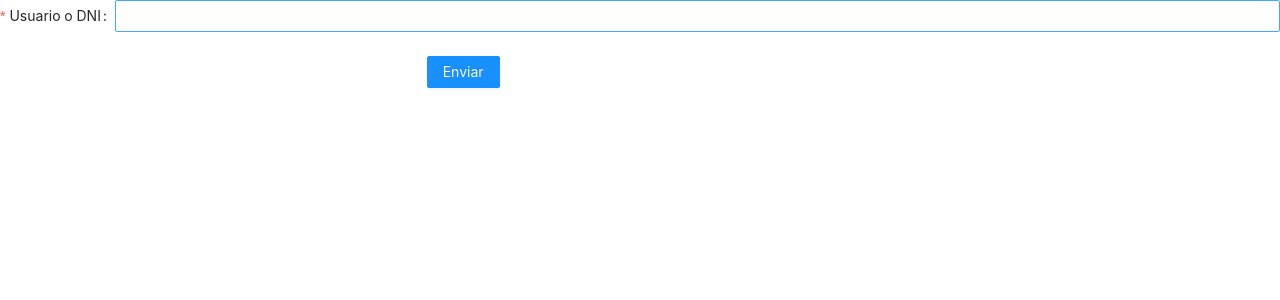
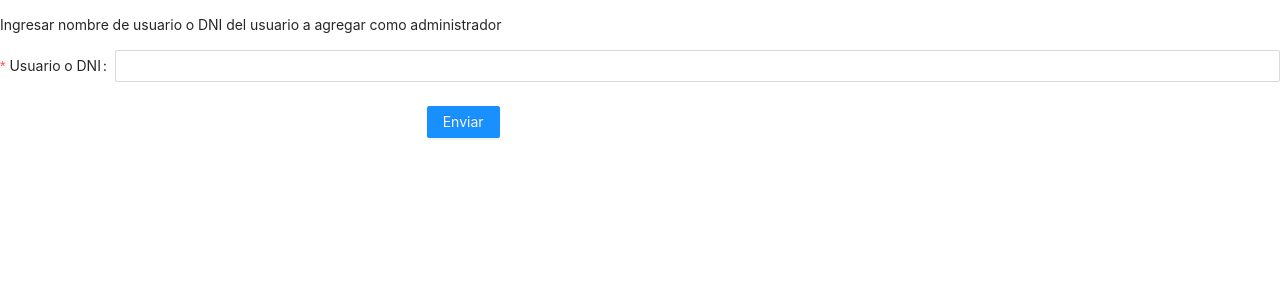
Before and after one commit to chriscucco/tp-voto-electronico, a React (Create React App) app: page /add_admin in a window 1280 px wide. Shown: the top 300 px of the page. Built offline with nearby package versions, Linux system fonts and the light colour scheme; no server answers.

Commit message:
add admin front

```diff
--- a/controllers/roles/roles.js
+++ b/controllers/roles/roles.js
@@ -46,7 +46,7 @@ exports.updateRole = async(req, res) => {
 }
 
 exports.updateRoleByUserOrDNI = async(req, res) => {
-    const user_id = req.body.userInput ? req.body.userInput : "0"
+    const user_id = req.body.newAdmin ? req.body.newAdmin : "0"
     if (user_id == "0") {
         return {'valid': false, 'message': 'Error processing params', status: 400}
     }
@@ -64,7 +64,7 @@ exports.updateRoleByUserOrDNI = async(req, res) => {
     }
 
     const response = await updateRole(user, 'admin')
-    return {'response': response, 'valid': true}
+    return {'message': response, 'valid': true, status: 200}
 }
 
 
--- a/pages/roles/index.js
+++ b/pages/roles/index.js
@@ -32,11 +32,7 @@ router.get("/all", async(req,res) => {
 
   router.post("/add", async (req, res) => {
     const response = await updateRoleByUserOrDNI(req, res)
-    if (response.valid) {
-      res.redirect('/admin')
-    } else {
-      res.redirect('/add_admin?retry=true')
-    }
+    res.status(response.status).json(response.message)
   });
 
 
--- a/src/pages/add_admin/AddAdmin.js
+++ b/src/pages/add_admin/AddAdmin.js
@@ -27,9 +27,26 @@ function AddAdmin() {
     init();
   }, [searchParams]);
 
+  const onFinish = (values) => {
+    const requestOptions = {
+      method: 'POST',
+      headers: { 'Content-Type': 'application/json' },
+      body: JSON.stringify(values)
+    };
+    fetch('/roles/add', requestOptions).then( function(response) {
+      if (response.ok){
+        window.location.href = "/admin"
+      } else {
+        window.location.href = "/add_admin?retry=true"
+      }
+    }).catch((err) => {  window.location.href = "/add_admin?retry=true" })
+  };
+
   return (
     <div>
-      <Form>
+      <p>{msg}</p>
+      <p>Ingresar nombre de usuario o DNI del usuario a agregar como administrador</p>
+      <Form onFinish={onFinish}>
         <Form.Item
           label="Usuario o DNI"
           name="newAdmin"
```
